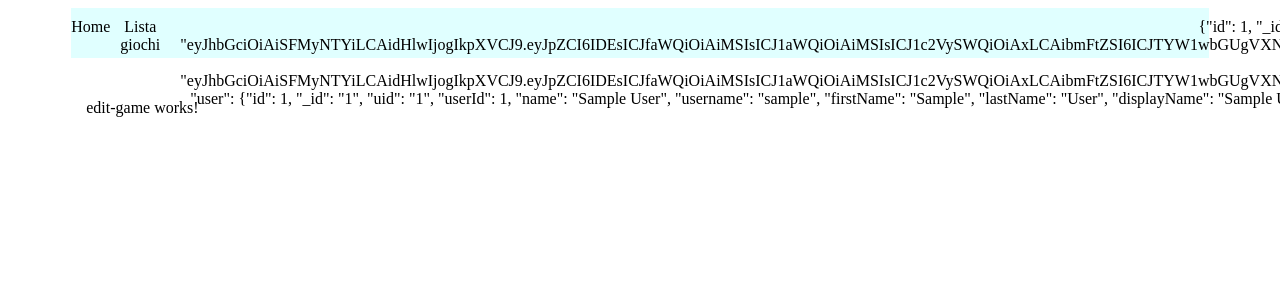
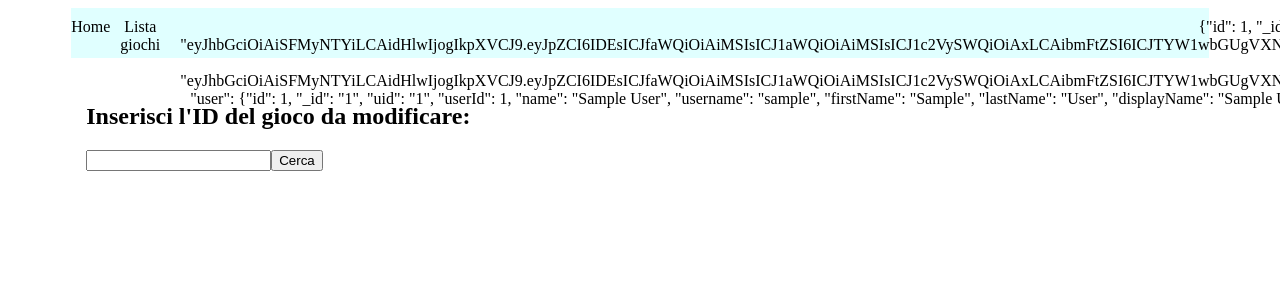
Before and after one commit to AndreaLoNivuro/PrimaEsercitazione, an Angular app: page /edit-game in a window 1280 px wide. Shown: the top 300 px of the page. Built offline with nearby package versions, Linux system fonts and the light colour scheme; sample sign-in values are in the browser's storage.

Commit message:
modifiche

```diff
--- a/src/app/components/edit-game/edit-game.component.html
+++ b/src/app/components/edit-game/edit-game.component.html
@@ -1 +1,3 @@
-<p>edit-game works!</p>
+<h2>Inserisci l'ID del gioco da modificare:</h2>
+<input type="text" [(ngModel)]="gameID">
+<button type="submit" (click)="trovaGioco()">Cerca</button>
--- a/src/app/components/edit-game/edit-game.component.ts
+++ b/src/app/components/edit-game/edit-game.component.ts
@@ -1,4 +1,7 @@
 import { Component, OnInit } from '@angular/core';
+import { GameItem } from 'src/app/models/game-item.interface';
+import { ActivatedRoute } from '@angular/router';
+import { GameListService } from 'src/app/services/game-list.service';
 
 @Component({
   selector: 'app-edit-game',
@@ -7,9 +10,19 @@ import { Component, OnInit } from '@angular/core';
 })
 export class EditGameComponent implements OnInit {
 
-  constructor() { }
+  gameID: number;
+  game: GameItem;
+
+  constructor(private route: ActivatedRoute, private gameListService: GameListService) { }
 
   ngOnInit(): void {
+    this.route.paramMap.subscribe(params => {
+      this.game = this.gameListService.getGameItem(Number(params.get("id")));
+    })
+  }
+
+  trovaGioco() {
+    this.game = this.gameListService.getGameItem(this.gameID);
   }
 
 }
--- a/src/app/components/menu/menu.component.ts
+++ b/src/app/components/menu/menu.component.ts
@@ -27,6 +27,7 @@ export class MenuComponent implements OnInit {
 
   logout() {
     sessionStorage.removeItem('user');
+    sessionStorage.removeItem('tipoUtente');
     this.router.navigateByUrl('/login');
   }
 
```
